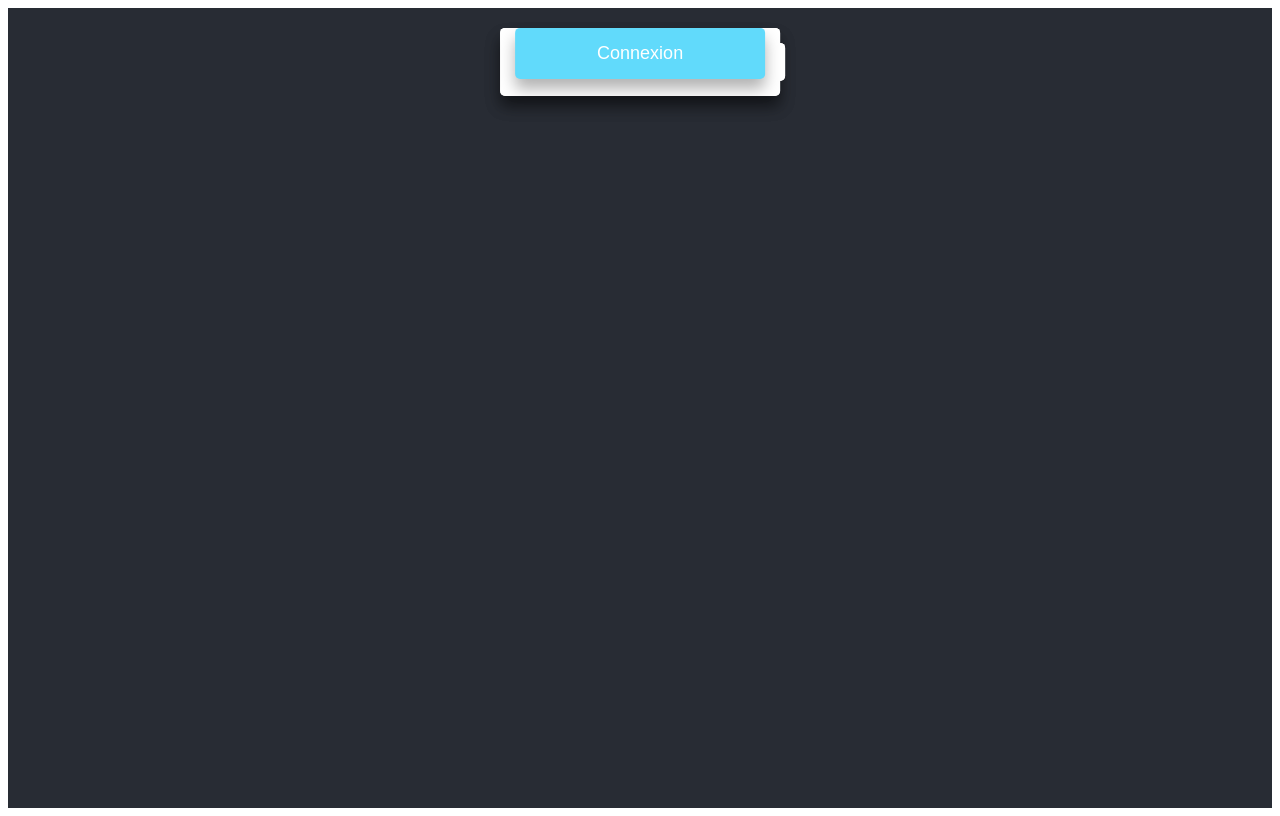
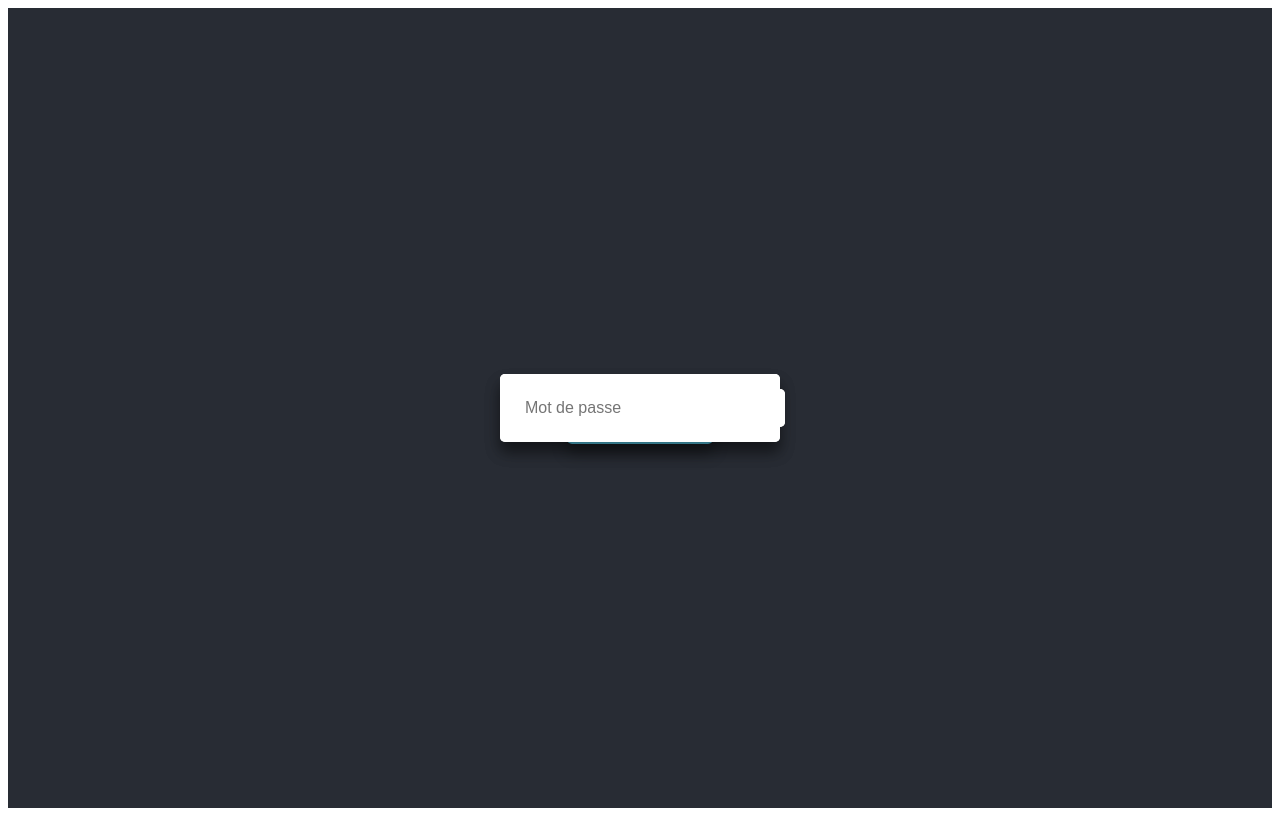
Before and after one commit to kevinGLAENTZLIN/Nuit-de-l-info-2024, a React (Create React App) app in the folder frontend/: page / in a window 1280 px wide. Built offline with nearby package versions, Linux system fonts and the light colour scheme.

Commit message:
[+] Init components

```diff
--- a/frontend/src/App.js
+++ b/frontend/src/App.js
@@ -1,81 +1,14 @@
-import React, { useState } from 'react';
-import { motion } from 'framer-motion';
-import './App.css';
+import React from 'react';
+import LoginPage from './components/LoginPage/LoginPage'; // Importation de la page de connexion
+import './App.css'; // Optionnel, pour du style global
 
-const App = () => {
-  const [usernameInput, setUsernameInput] = useState('');
-  const [passwordInput, setPasswordInput] = useState('');
-
-  const calculateDrop = (inputLength) => inputLength * 30;
-
-  const floatingAnimation = {
-    x: [0, 10, 0],
-    y: [0, -10, 0],
-    transition: {
-      duration: 1,
-      repeat: Infinity,
-      ease: 'easeInOut',
-    },
-  };
-
+function App() {
   return (
-    <div className="container">
-      <motion.div
-        className="field"
-        initial={{ y: 0 }}
-        animate={usernameInput.length > 0
-          ? { y: calculateDrop(usernameInput.length) }
-          : floatingAnimation
-        }
-        transition={usernameInput.length > 0
-          ? { type: "spring", stiffness: 70, damping: 15 }
-          : floatingAnimation.transition
-        }
-      >
-        <input
-          type="text"
-          placeholder="Nom d'utilisateur"
-          value={usernameInput}
-          onChange={(e) => setUsernameInput(e.target.value)}
-        />
-      </motion.div>
-
-      <motion.div
-        className="field"
-        initial={{ y: 0 }}
-        animate={passwordInput.length > 0
-          ? { y: calculateDrop(passwordInput.length) }
-          : floatingAnimation
-        }
-        transition={passwordInput.length > 0
-          ? { type: "spring", stiffness: 70, damping: 15 }
-          : floatingAnimation.transition
-        }
-      >
-        <input
-          type="password"
-          placeholder="Mot de passe"
-          value={passwordInput}
-          onChange={(e) => setPasswordInput(e.target.value)}
-        />
-      </motion.div>
-
-      <motion.button
-        className="button"
-        initial={{ y: 0 }}
-        animate={(usernameInput.length > 0 || passwordInput.length > 0)
-          ? { y: (calculateDrop(usernameInput.length + passwordInput.length) / 2) }
-          : floatingAnimation
-        }
-        transition={(usernameInput.length > 0 || passwordInput.length > 0)
-          ? { type: "spring", stiffness: 70, damping: 15 }
-          : floatingAnimation.transition
-        }
-      >
-        Connexion
-      </motion.button>
+    <div className="App">
+      {/* Affichage de la page de connexion */}
+      <LoginPage />
     </div>
   );
-};
+}
 
 export default App;
--- /dev/null
+++ b/frontend/src/components/FloatingElement/FloatingElement.css
@@ -0,0 +1,19 @@
+.floating-element {
+    margin: 20px;
+    padding: 15px;
+    width: 250px;
+    border-radius: 5px;
+    text-align: center;
+    font-size: 18px;
+    background-color: white;
+    box-shadow: 0px 10px 15px rgba(0, 0, 0, 0.3);
+    position: absolute;
+  }
+
+  input {
+    width: 100%;
+    border: none;
+    padding: 10px;
+    border-radius: 5px;
+    font-size: 16px;
+  }
--- /dev/null
+++ b/frontend/src/components/FloatingElement/FloatingElement.js
@@ -0,0 +1,44 @@
+import React, { useState } from 'react';
+import { motion } from 'framer-motion';
+import './FloatingElement.css';
+
+const FloatingElement = ({ placeholder, type = 'text' }) => {
+  const [inputValue, setInputValue] = useState('');
+
+  // Fonction pour calculer la descente en fonction de la longueur du texte
+  const calculateDrop = (inputLength) => inputLength * 30;
+
+  // Animation de flottement pour les champs vides
+  const floatingAnimation = {
+    y: [0, -10, 0], // Mouvement de va-et-vient vertical
+    transition: {
+      duration: 2,
+      repeat: Infinity,
+      ease: 'easeInOut',
+    },
+  };
+
+  return (
+    <motion.div
+      className="floating-element"
+      initial={{ y: 0 }}
+      animate={inputValue.length > 0
+        ? { y: calculateDrop(inputValue.length) }  // Gravité appliquée
+        : floatingAnimation  // Flottement
+      }
+      transition={inputValue.length > 0
+        ? { type: "spring", stiffness: 70, damping: 15 }
+        : floatingAnimation.transition
+      }
+    >
+      <input
+        type={type}
+        placeholder={placeholder}
+        value={inputValue}
+        onChange={(e) => setInputValue(e.target.value)}
+      />
+    </motion.div>
+  );
+};
+
+export default FloatingElement;
--- /dev/null
+++ b/frontend/src/components/LoginPage/LoginPage.css
@@ -0,0 +1,21 @@
+.login-container {
+    height: 100vh;
+    display: flex;
+    flex-direction: column;
+    align-items: center;
+    justify-content: center;
+    background-color: #282c34;
+    overflow: hidden;
+  }
+
+  .login-button {
+    margin-top: 20px;
+    padding: 15px 30px;
+    font-size: 18px;
+    background-color: #61dafb;
+    color: white;
+    border: none;
+    border-radius: 5px;
+    cursor: pointer;
+    box-shadow: 0px 10px 15px rgba(0, 0, 0, 0.3);
+  }
--- /dev/null
+++ b/frontend/src/components/LoginPage/LoginPage.js
@@ -0,0 +1,15 @@
+import React from 'react';
+import FloatingElement from '../FloatingElement/FloatingElement';
+import './LoginPage.css';
+
+const LoginPage = () => {
+  return (
+    <div className="login-container">
+      <FloatingElement placeholder="Nom d'utilisateur" />
+      <FloatingElement placeholder="Mot de passe" type="password" />
+      <button className="login-button">Connexion</button>
+    </div>
+  );
+};
+
+export default LoginPage;
```
